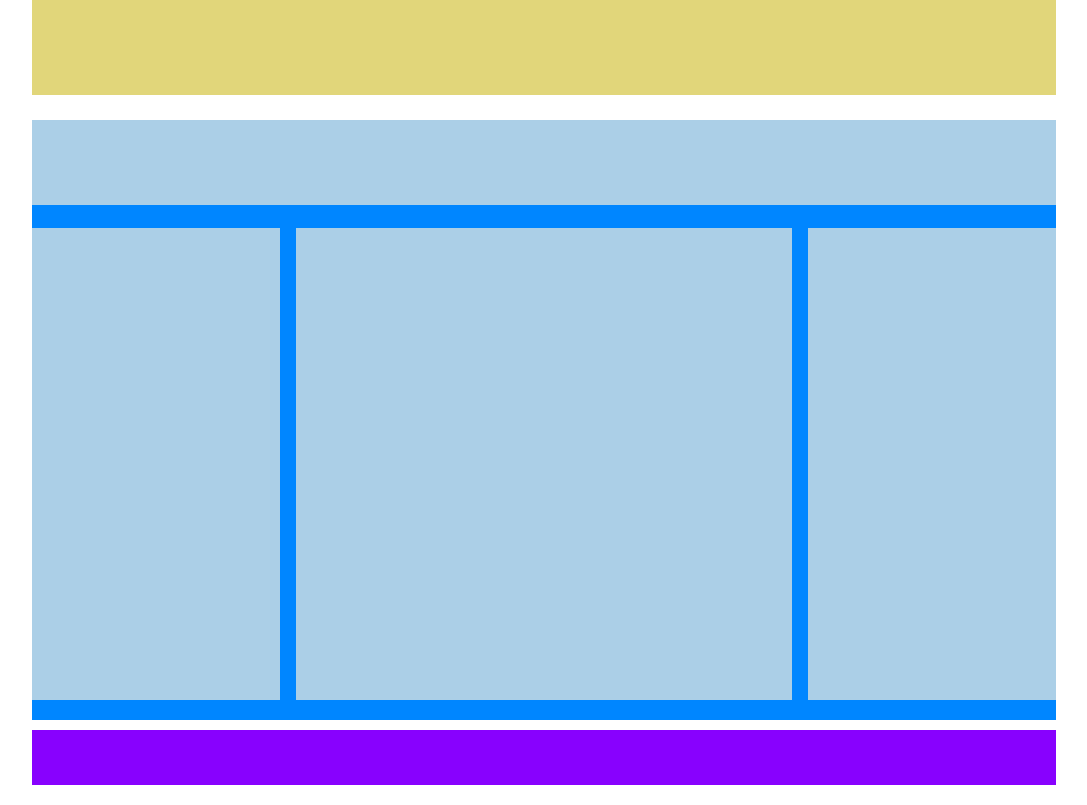
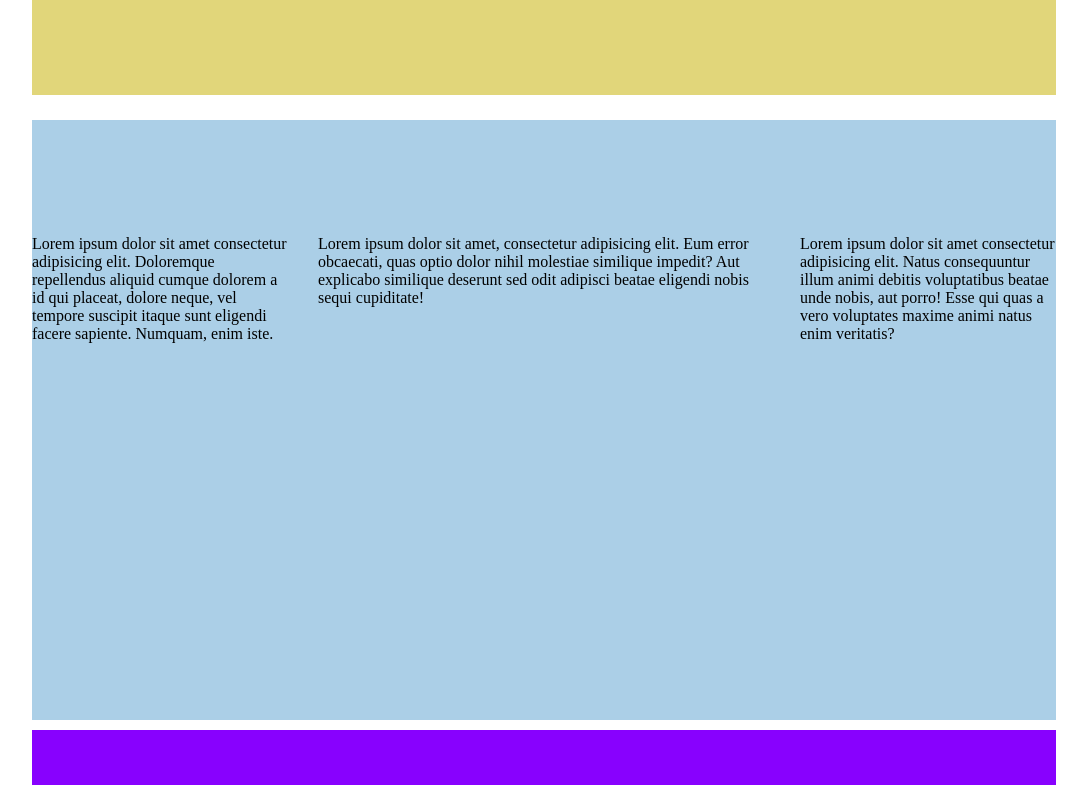
Before and after one commit to Daniele-Simonetti/htmlcss-struttura-wp, a plain HTML site: page index.html in a window 1280 px wide. Shown: the part 560-1365 px from the top of the page, without its empty margins (96-1183 px from the left). Drawn offline with Linux system fonts and the light colour scheme.

Commit message:
add corrections

```diff
--- a/css/style.css
+++ b/css/style.css
@@ -39,16 +39,18 @@ html {
   background-color: #abcfe7;
   margin-top: 25px;
   height: 600px;
-  border-bottom: 20px solid #0086ff;
+  /* border-bottom: 20px solid #0086ff; */
+  padding-bottom: 20px;
 }
 .float-sec-header {
-  border-bottom: 15px solid #0086ff;
+  /* border-bottom: 15px solid #0086ff; */
+  margin-bottom: 15px;
   height: 100px;
   background-color: #abcfe7;
 }
 
 [class*="column"] {
-  border: 8px solid #0086ff;
+  /* border: 8px solid #0086ff; */
   float: left;
   height: 500px;
 }
@@ -59,7 +61,8 @@ html {
 }
 
 .column-middle {
-  width: 50%;
+  width: calc(50% - 60px);
+  margin: 0 30px;
 }
 
 .column-left {
--- a/index.html
+++ b/index.html
@@ -23,9 +23,15 @@
       <!-- float section -->
       <section class="float-section clearfix">
         <div class="float-sec-header"></div>
-        <div class="column-left"></div>
-        <div class="column-middle"></div>
-        <div class="column-right"></div>
+        <div class="column-left">
+          Lorem ipsum dolor sit amet consectetur adipisicing elit. Doloremque repellendus aliquid cumque dolorem a id qui placeat, dolore neque, vel tempore suscipit itaque sunt eligendi facere sapiente. Numquam, enim iste.
+        </div>
+        <div class="column-middle">
+          Lorem ipsum dolor sit amet, consectetur adipisicing elit. Eum error obcaecati, quas optio dolor nihil molestiae similique impedit? Aut explicabo similique deserunt sed odit adipisci beatae eligendi nobis sequi cupiditate!
+        </div>
+        <div class="column-right">
+          Lorem ipsum dolor sit amet consectetur adipisicing elit. Natus consequuntur illum animi debitis voluptatibus beatae unde nobis, aut porro! Esse qui quas a vero voluptates maxime animi natus enim veritatis?
+        </div>
       </section>
       <!-- /float section -->
     </main>
```
